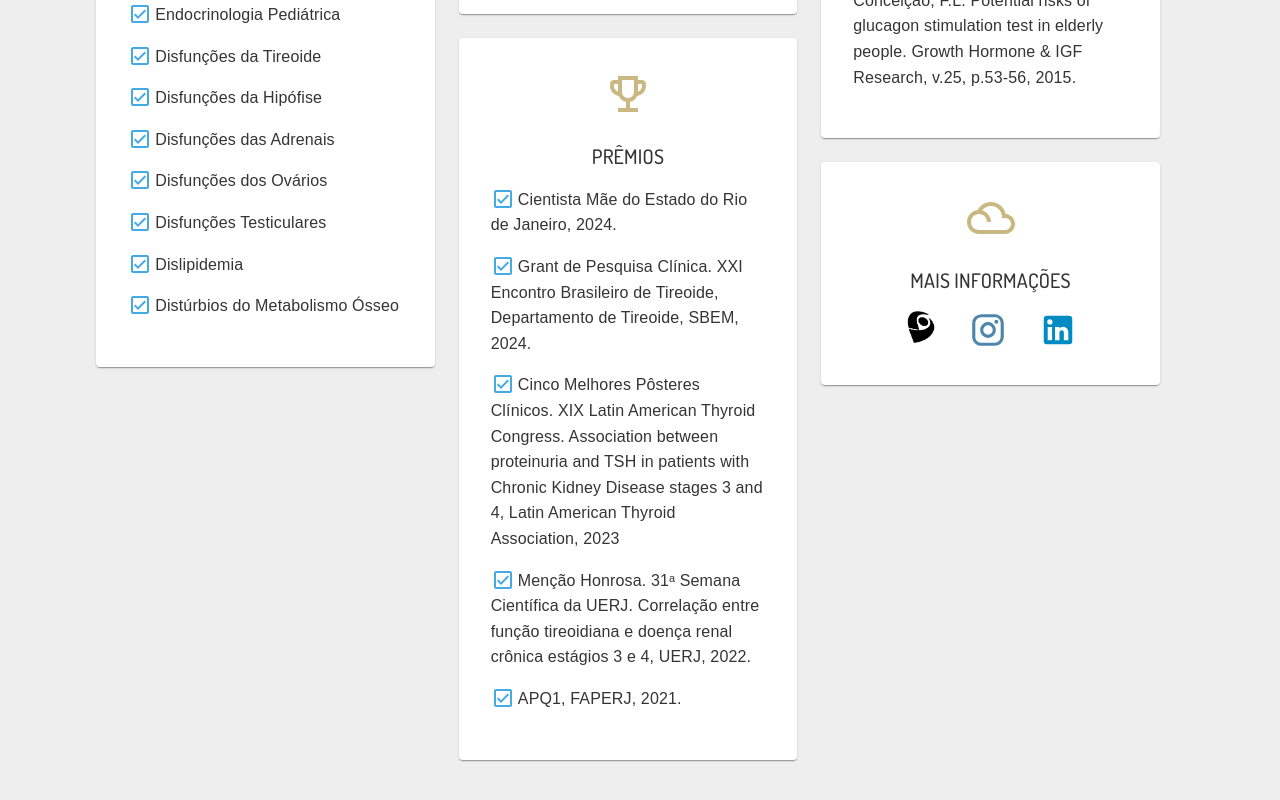
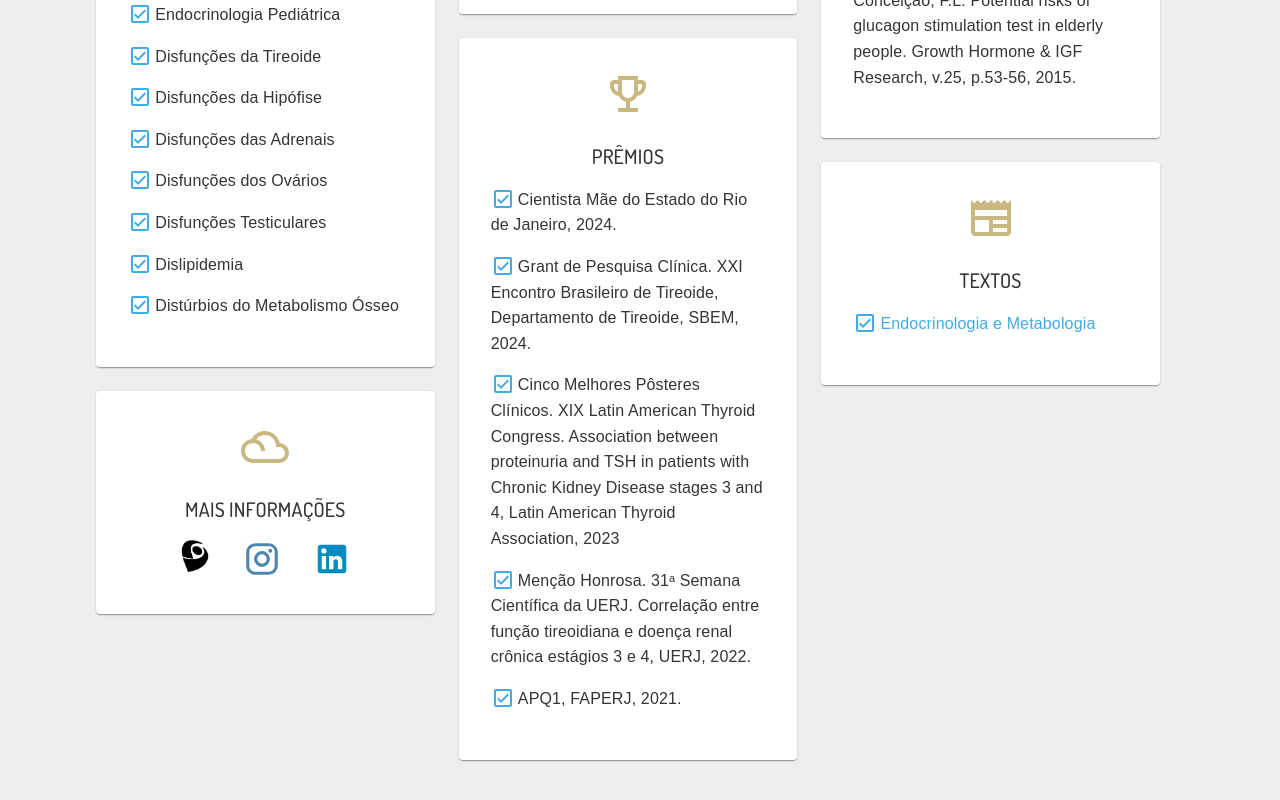
Before and after one commit to bahiensed/anabeatriz, a Next.js app: page / in a window 1280 px wide. Shown: the part 2224-3024 px from the top of the page. Built offline with nearby package versions, Linux system fonts and the light colour scheme.

Commit message:
chore: add new content section and link

```diff
--- a/constants/index.ts
+++ b/constants/index.ts
@@ -102,6 +102,16 @@ export const cards = [
     check: CheckBoxOutlined,
   },
   {
+    title: "Textos",
+    icon: NewspaperOutlined,
+    content: [
+      {
+        text: "Endocrinologia e Metabologia",
+        link: "https://www.anabeatrizwinter.com.br/endocrinologia-e-metabologia",
+      }
+    ],
+  },
+  {
     title: "Mais Informações",
     icon: FilterDrama,
     content: [],
```
